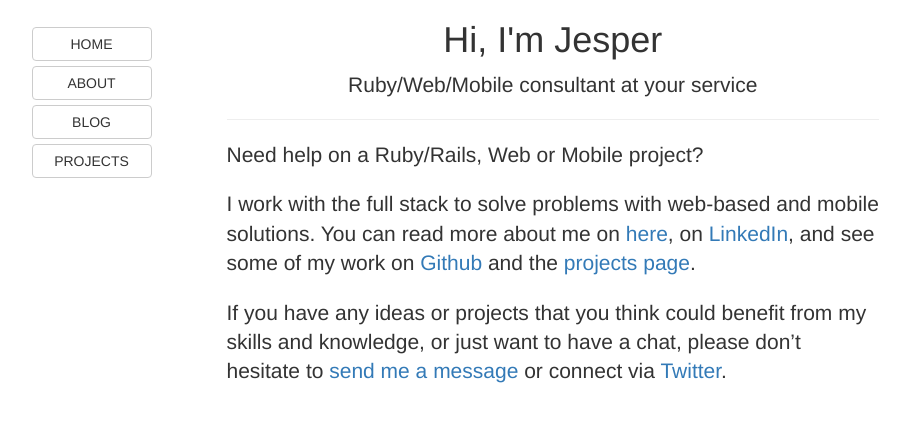
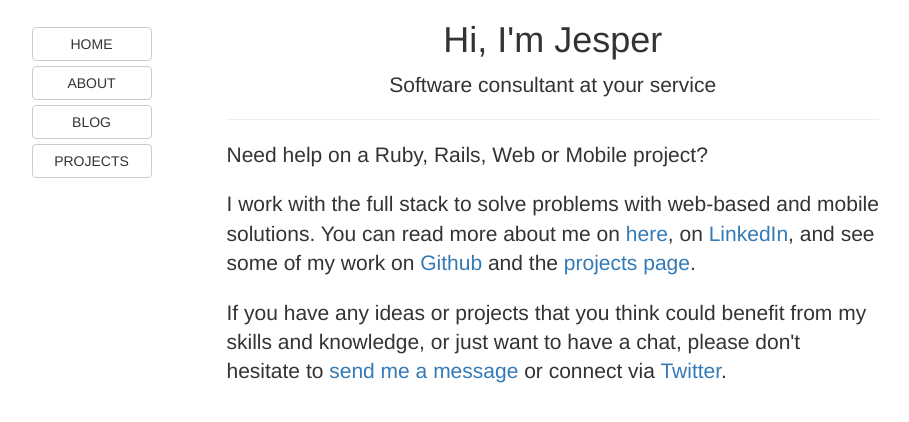
Before and after one commit to thejspr/thejspr.com, a Jekyll site: the page built from index.html, in a window 1280 px wide. Shown: the top 422 px of the page, without its empty margins (136-1045 px from the left). Built offline with Jekyll 4.4.1, drawn with Linux system fonts in a browser that asks for light colours.

Commit message:
Better title and headline

```diff
--- a/_config.yml
+++ b/_config.yml
@@ -1,6 +1,6 @@
 name: Jesper Kjelgaard
 url: 'https://thejspr.com'
-description: 'Blog and portfolio of Jesper Kjeldgaard'
+description: 'Thejspr'
 permalink: 'blog/:title'
 markdown: kramdown
 exclude: ['Gemfile', 'Gemfile.lock', 'bin']
--- a/index.html
+++ b/index.html
@@ -1,19 +1,19 @@
 ---
 layout: default
-title: Thejspr
+title: Software Consultant
 ---
 
 <div class="landing">
   <h1 class="text-center">Hi, I'm Jesper</h1>
 
   <p class="lead text-center">
-    Ruby/Web/Mobile consultant at your service
+    Software consultant at your service
   </p>
 
   <hr>
 
   <p class="lead">
-    Need help on a Ruby/Rails, Web or Mobile project?
+    Need help on a Ruby, Rails, Web or Mobile project?
   </p>
 
   <p class="lead">
@@ -25,7 +25,7 @@
 
   <p class="lead">
     If you have any ideas or projects that you think could benefit from my
-    skills and knowledge, or just want to have a chat, please don’t
+    skills and knowledge, or just want to have a chat, please don't
     hesitate to <a href='mailto:thejspr@gmail.com'>send me a message</a>
     or connect via <a href="https://www.twitter.com/thejspr">Twitter</a>.
   </p>
```
